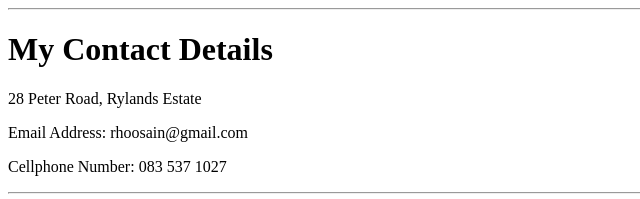
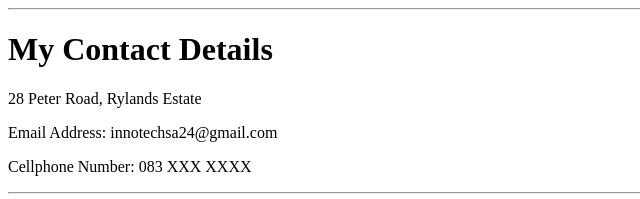
Before and after one commit to riedahoosain/PersonalSite, a plain HTML site: page contact.html in a window 1280 px wide. Shown: the top 199 px of the page, 0-640 px from the left. Drawn offline with Linux system fonts and the light colour scheme.

Commit message:
Update File

```diff
--- a/contact.html
+++ b/contact.html
@@ -12,11 +12,11 @@
     <hr>
     <h1>My Contact Details</h1>
     <p>28 Peter Road, Rylands Estate</p>
-    <p>Email Address: rhoosain@gmail.com</p>
-    <p>Cellphone Number: 083 537 1027</p>
+    <p>Email Address: innotechsa24@gmail.com</p>
+    <p>Cellphone Number: 083 XXX XXXX</p>
     <hr>
 
-    <form action="mailto:rhoosain@gmail.com" method="post" enctype="text/plain">
+    <form action="mailto:innotechsa24@gmail.com" method="post" enctype="text/plain">
         <label>Full Name:</label>
         <input type="text" name="yourName" value=""><br>
         <label>Your Email:</label>
```
